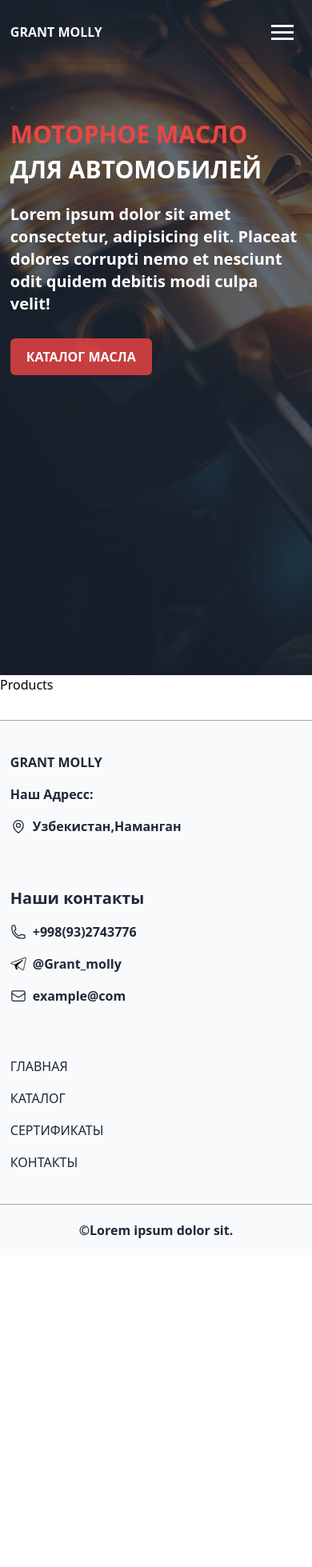
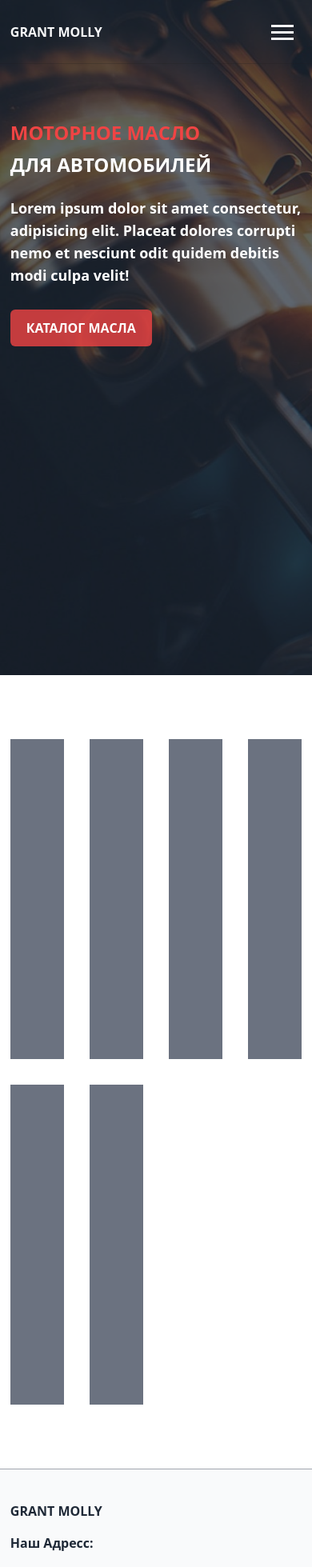
Before and after one commit to mDavron/grant-molly, a Next.js app: page / in a window 390 px wide. Shown: the top 1959 px of the page at 80% size. Before the commit the page ends 1570 px from the top, so only its background shows below. Built offline with nearby package versions, Linux system fonts and the light colour scheme.

Commit message:
test products

```diff
--- a/src/components/banner/Banner.jsx
+++ b/src/components/banner/Banner.jsx
@@ -4,16 +4,16 @@ import React from 'react'
 const Banner = () => {
   return (
     <section>
-      <div className='relative flex h-screen w-full justify-center bg-[url("/images/baner4.jpg")] bg-cover bg-fixed'>
+      <div className='relative flex min-h-screen w-full justify-center bg-[url("/images/baner4.jpg")] bg-cover bg-fixed'>
         <div className='absolute left-0 top-0  h-full w-full bg-gray-800/70'>
           <div className='container mx-auto mt-[150px] lg:mt-[250px]'>
-            <h1 className='text-3xl font-semibold uppercase text-white lg:text-6xl '>
+            <h1 className='text-2xl font-semibold uppercase text-white lg:text-6xl '>
               <span className='mb-2 block text-red-500 lg:mb-6'>
                 МОТОРНОЕ МАСЛО
               </span>
               для автомобилей
             </h1>
-            <p className='mb-10 mt-6  text-xl font-semibold text-white lg:w-1/2'>
+            <p className='mb-10 mt-6  text-lg font-semibold text-white lg:w-1/2 lg:text-xl'>
               Lorem ipsum dolor sit amet consectetur, adipisicing elit. Placeat
               dolores corrupti nemo et nesciunt odit quidem debitis modi culpa
               velit!
--- a/src/components/products/Products.jsx
+++ b/src/components/products/Products.jsx
@@ -1,7 +1,20 @@
 import React from 'react'
 
 const Products = () => {
-  return <section>Products</section>
+  return (
+    <section className='py-[80px]'>
+      <div className='container mx-auto'>
+        <div className='grid w-full grid-cols-4 gap-8'>
+          <div className='h-[400px] w-full bg-gray-500'></div>
+          <div className='h-[400px] w-full bg-gray-500'></div>
+          <div className='h-[400px] w-full bg-gray-500'></div>
+          <div className='h-[400px] w-full bg-gray-500'></div>
+          <div className='h-[400px] w-full bg-gray-500'></div>
+          <div className='h-[400px] w-full bg-gray-500'></div>
+        </div>
+      </div>
+    </section>
+  )
 }
 
 export default Products
```
